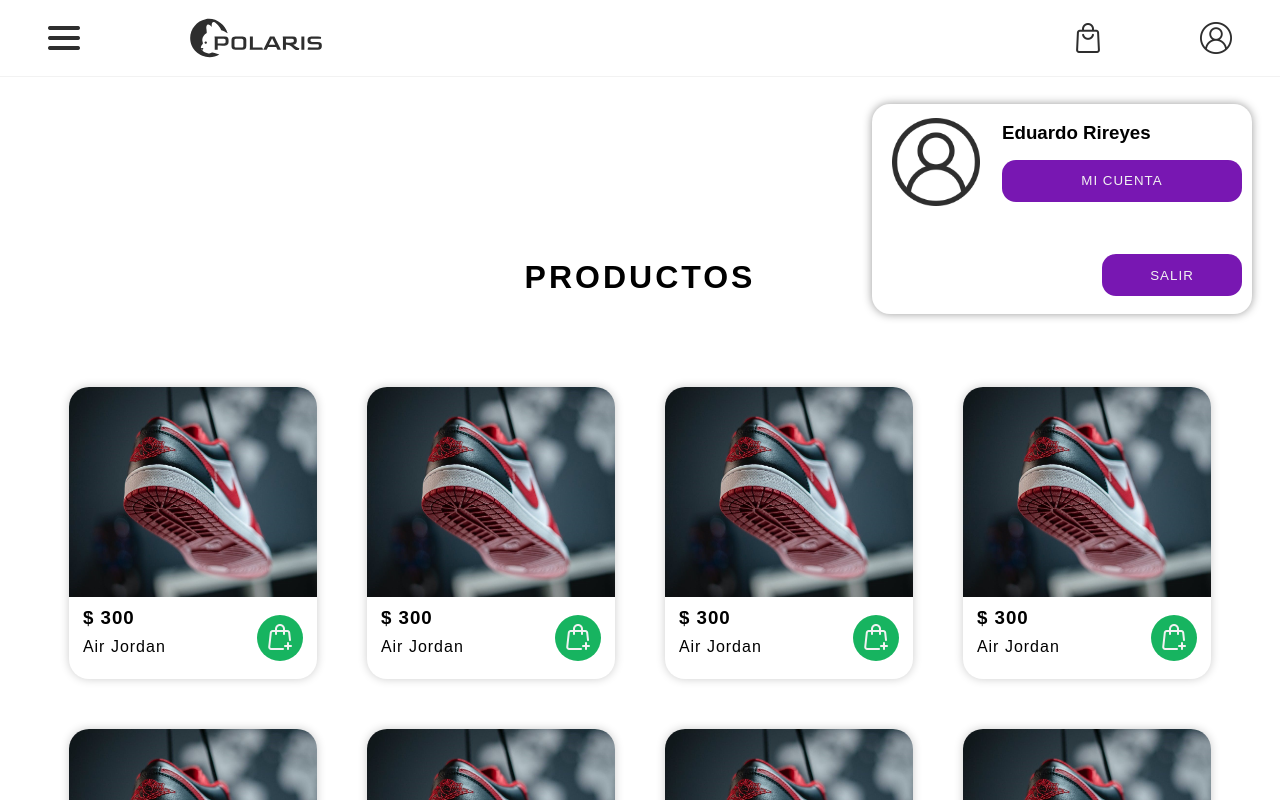
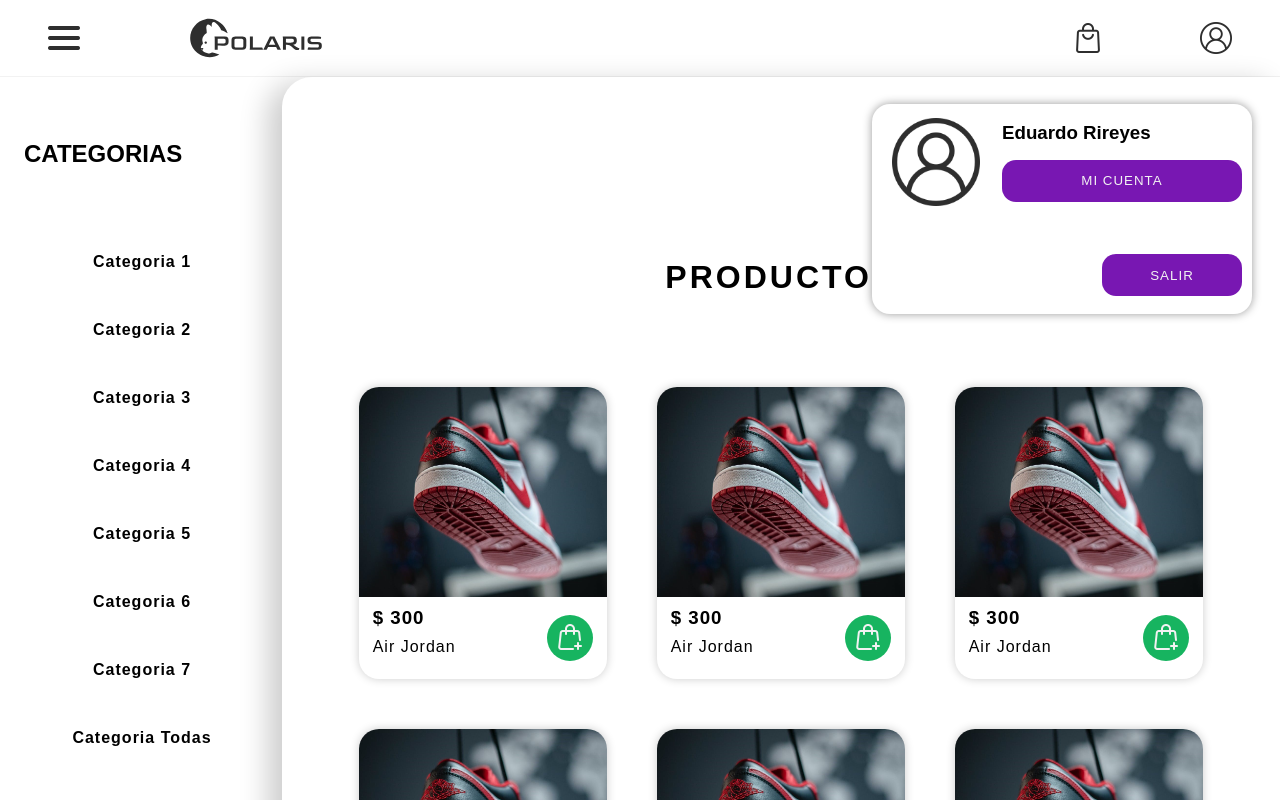
Before and after one commit to RireyesDev/PolarisStore_ER-147, a Next.js app: page /home in a window 1280 px wide. Shown: the top 800 px of the page. Built offline with nearby package versions, Linux system fonts and the light colour scheme.

Commit message:
[Add/Update] Cree el componente Lista Categorias, ademas añadi varios ajustes al home

```diff
--- a/src/app/home/page.tsx
+++ b/src/app/home/page.tsx
@@ -3,6 +3,7 @@
 import { CardAccount } from "@/components/CardAccount";
 import { Productcard } from "@/components/ProductCard";
 import { TableProductCards } from "@/components/TableProductCards";
+import { ListCategories } from "@/components/ListCategories";
 
 
 export default function Welcome() {
@@ -10,6 +11,7 @@
         <>
             <NavBar></NavBar>
             <CardAccount></CardAccount>
+            <ListCategories></ListCategories>
             <TableProductCards></TableProductCards>
         </>
     );
--- a/src/components/CardAccount.tsx
+++ b/src/components/CardAccount.tsx
@@ -18,6 +18,7 @@
     display: grid;
     grid-template-columns: 30% 70%;
     grid-template-rows: 20% 30% 50%;
+    z-index: 3;
 `;
 
 const AccountButton = styled(PrimaryBTN)`
--- /dev/null
+++ b/src/components/ListCategories.tsx
@@ -0,0 +1,63 @@
+import React from "react";
+import styled from "styled-components";
+
+const ContainerCategories = styled.div`
+    position: absolute;
+    top: 90px;
+    left: 14px;
+    width: 20%;
+    height: 98vh;
+    padding: 10px;
+    /* Configuración de grid */
+    display: flex;
+    flex-direction: column;
+    align-items: center;
+    justify-content: start;
+
+    z-index: 1;
+`;
+
+const Title = styled.h2`
+    width: 100%;
+    height: 48px;
+    background-color: white;
+    font-family: 'Nunito', sans-serif;
+    margin: 40px 0px;
+`;
+
+const ButtonCategory = styled.button`
+    width: 160px;
+    height: 48px;
+    border: none;
+    cursor: pointer;
+    transition: background-color 0.3s;
+    margin: 10px 0px;
+    font-family: 'Nunito', sans-serif;
+    font-weight: bold;
+    font-size: 16px;
+    letter-spacing: 1px;
+    background-color: white;
+    &:hover {
+        background-color: #45a049;
+    }
+
+    &:active {
+        background-color: #388e3c; /* Puedes ajustar el color del estado activo aquí */
+    }
+`;
+
+const ListCategories = () => {
+
+    const exampleArray =  [1, 2, 3, 4, 5, 6, 7, ' Todas'];
+
+    return(
+        <ContainerCategories>
+            <Title>CATEGORIAS</Title>
+            {exampleArray.map(button => (
+                <ButtonCategory key={button}>Categoria {button}</ButtonCategory>
+            ))}
+        </ContainerCategories>
+    );
+}
+
+export { ListCategories }
--- a/src/components/NavBar.tsx
+++ b/src/components/NavBar.tsx
@@ -16,6 +16,7 @@
     grid-template-rows: 100%;
     place-items: center;
     border-bottom: 1px solid var(--light-color);
+    z-index: 5;
 `;
 
 // Create component styled button name: MenuButton
--- a/src/components/TableProductCards.tsx
+++ b/src/components/TableProductCards.tsx
@@ -7,12 +7,16 @@
     width: 100%;
     height: 100%;
     min-height: 92vh;
-    background-color: #c48d8d;
+    background-color: white;
     display: grid;
 `;
 
 const TableContainer = styled.section`
-    width: 100%;
+    width: 78%;
+    border-radius: 30px 0px 0px 0px;
+    box-shadow: -14px 6px 29px 0px rgba(0,0,0,0.2);
+
+
     min-height: 320px;
     background-color: white;
     padding-top: 20px;
@@ -21,6 +25,7 @@
     justify-content: center;
     gap: 10px;
     justify-self: right;
+    z-index: 2;
 `;
 
 
```
